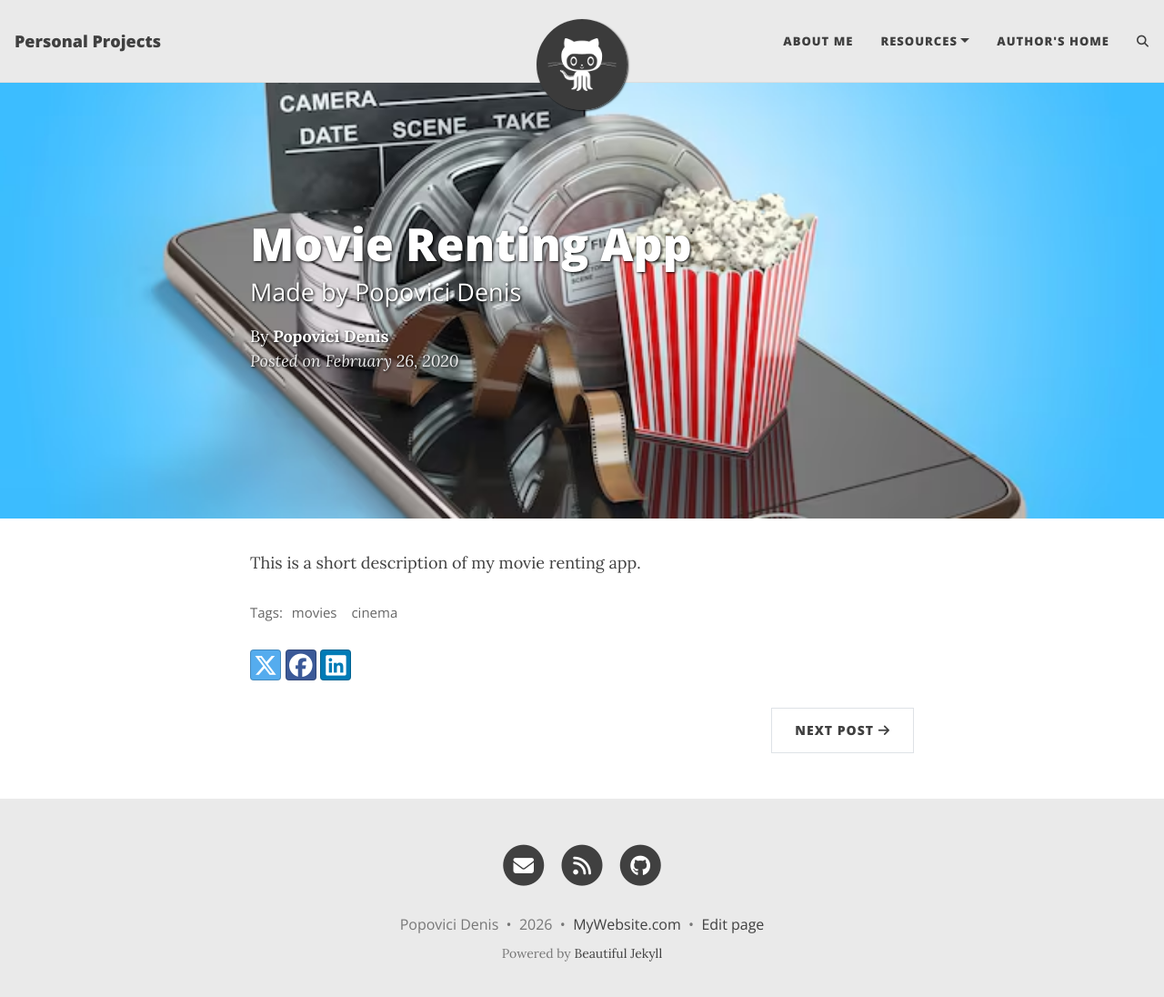
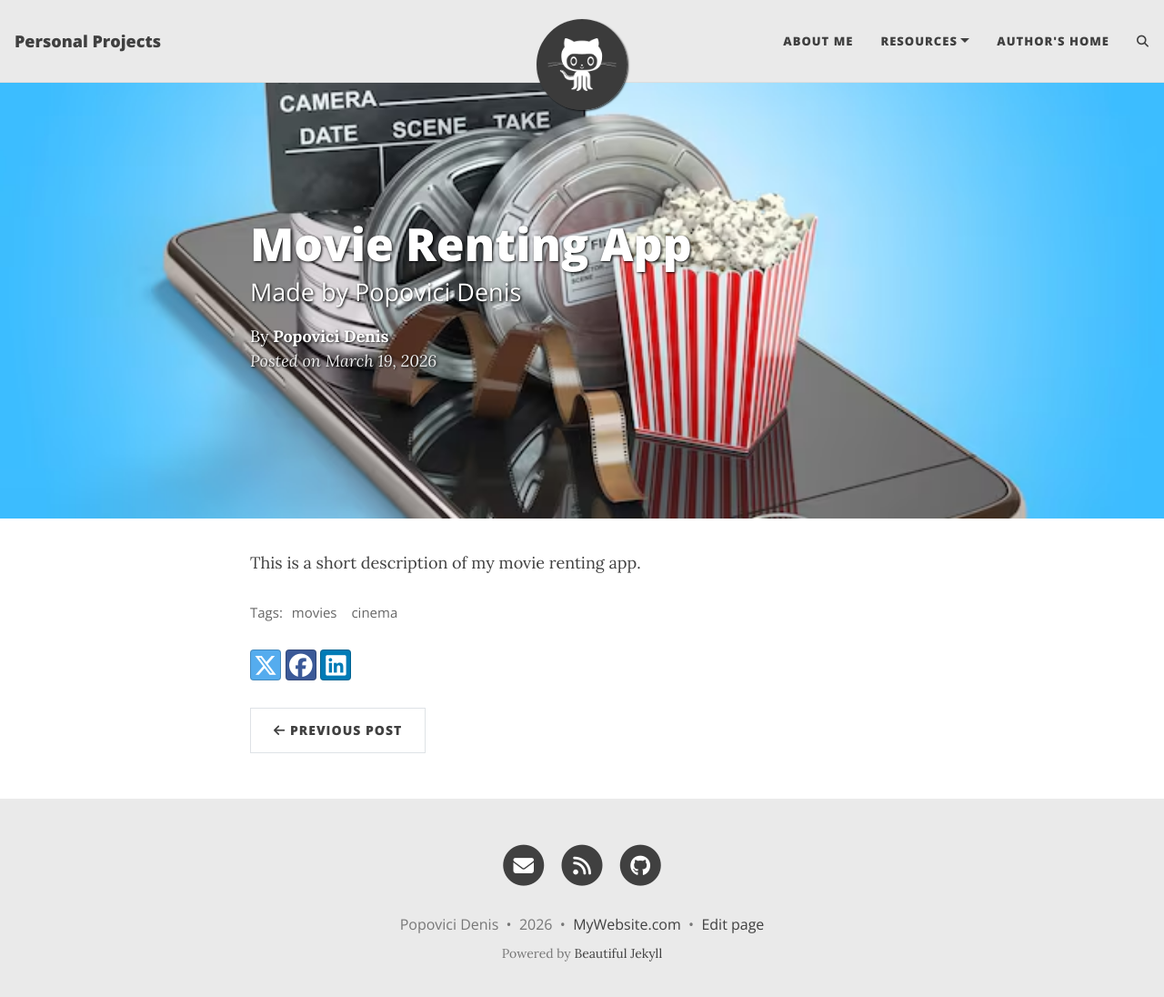
Before and after one commit to pddenis05/pddenis05.github.io, a Jekyll site: the page built from _posts/2020-02-26-flake-it-till-you-make-it.md, in a window 1280 px wide and 1109 px high. Shown: the top 1096 px of the window at 91% size. Built offline with Jekyll 4.4.1, drawn with Linux system fonts in a browser that asks for light colours; comment, search, counter and statistics services are not loaded.

Commit message:
Changes to posts

```diff
--- a/_posts/2020-02-26-flake-it-till-you-make-it.md
+++ b/_posts/2020-02-26-flake-it-till-you-make-it.md
@@ -3,10 +3,11 @@
 title: Movie Renting App
 subtitle: Made by Popovici Denis
 cover-img: /assets/img/movie_cover.avif
-thumbnail-img: /assets/img/thumbnail.png
+thumbnail-img: /assets/img/thumbnail.jpg
 share-img: /assets/img/path.jpg
 tags: [movies, cinema]
 author: Popovici Denis
+date: 2026-03-19
 ---
 
 This is a short description of my movie renting app.
```
